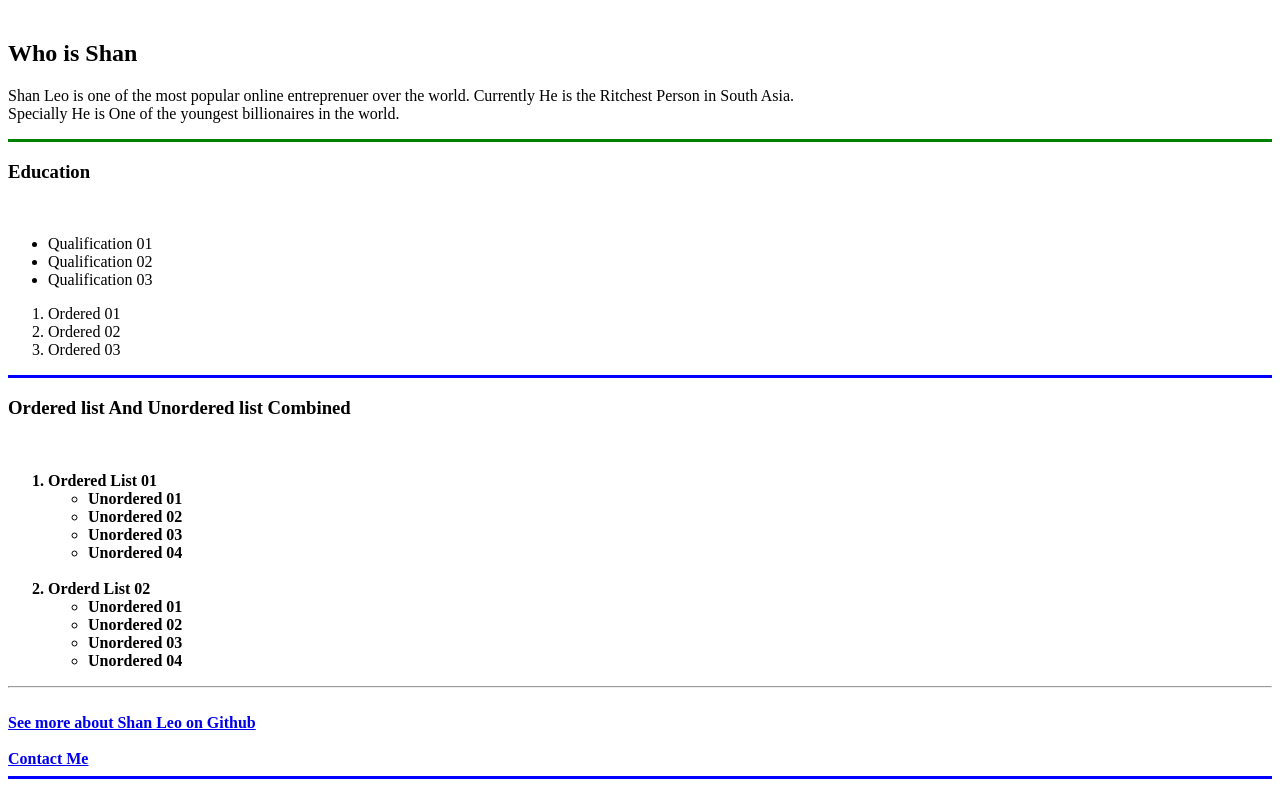
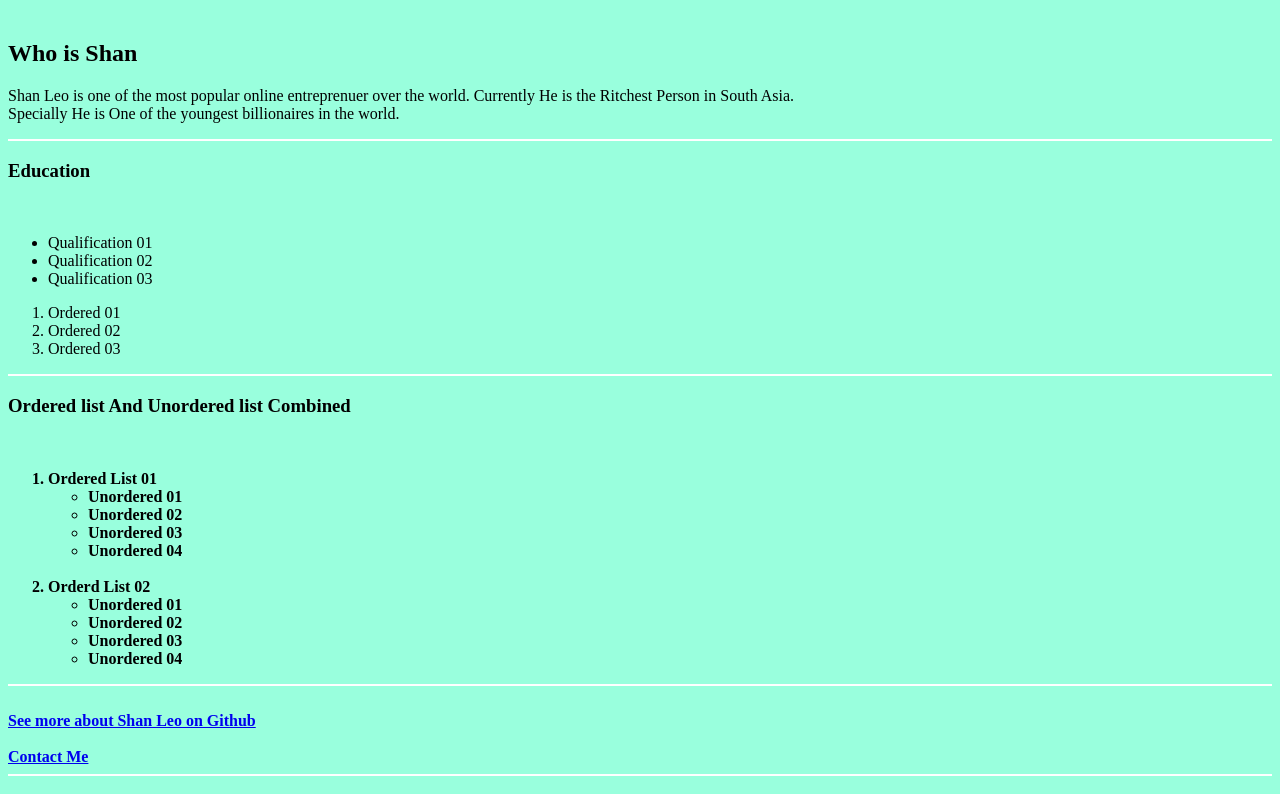
Before and after one commit to Dhanushgeek/Shan-s-New-Site, a plain HTML site: page index.html in a window 1280 px wide. Shown: the part 320-1114 px from the top of the page. Drawn offline with Linux system fonts and the light colour scheme.

Commit message:
Started to add CSS

```diff
--- a/index.html
+++ b/index.html
@@ -11,6 +11,19 @@
         <meta name="description" content="This is Shan's Personal cyber space">
         <meta name="viewport" content="width=device-width, initial-scale=1">
         <link rel="stylesheet" href="">
+
+        <style>
+            body{
+                background-color:#99ffdd;
+            }
+
+            hr{
+                background-color: white;
+                border-style:none;
+                height:2px;
+            }
+        </style>
+
     </head>
     <body>
         <!--[if lt IE 7]>
@@ -27,7 +40,7 @@
         <p>Shan Leo is one of the most popular online entreprenuer over the world. Currently He is the Ritchest Person in South Asia.
         <br>
         Specially He is One of the youngest billionaires in the world.</p>
-        <hr size=3 Color="green"<br>
+        <hr>
 
         <h3>Education</h3>
         <br>
@@ -41,7 +54,7 @@
         <li>Ordered 02</li>
         <li>Ordered 03</li>
         </ol>
-        <hr color="blue" size=3>
+        <hr>
         <h3> Ordered list And Unordered list Combined</h3>
         <br>
         <strong>
@@ -69,7 +82,7 @@
         <strong><a href="https://github.com/Dhanushgeek" > See more about Shan Leo on Github </a></strong>
         <br><br>
         <a href="Contact me.html">Contact Me</a>
-        <hr size=3 color="blue">
+        <hr>
         <h1>Working History</h1>
         <hr>
         <br>
```
